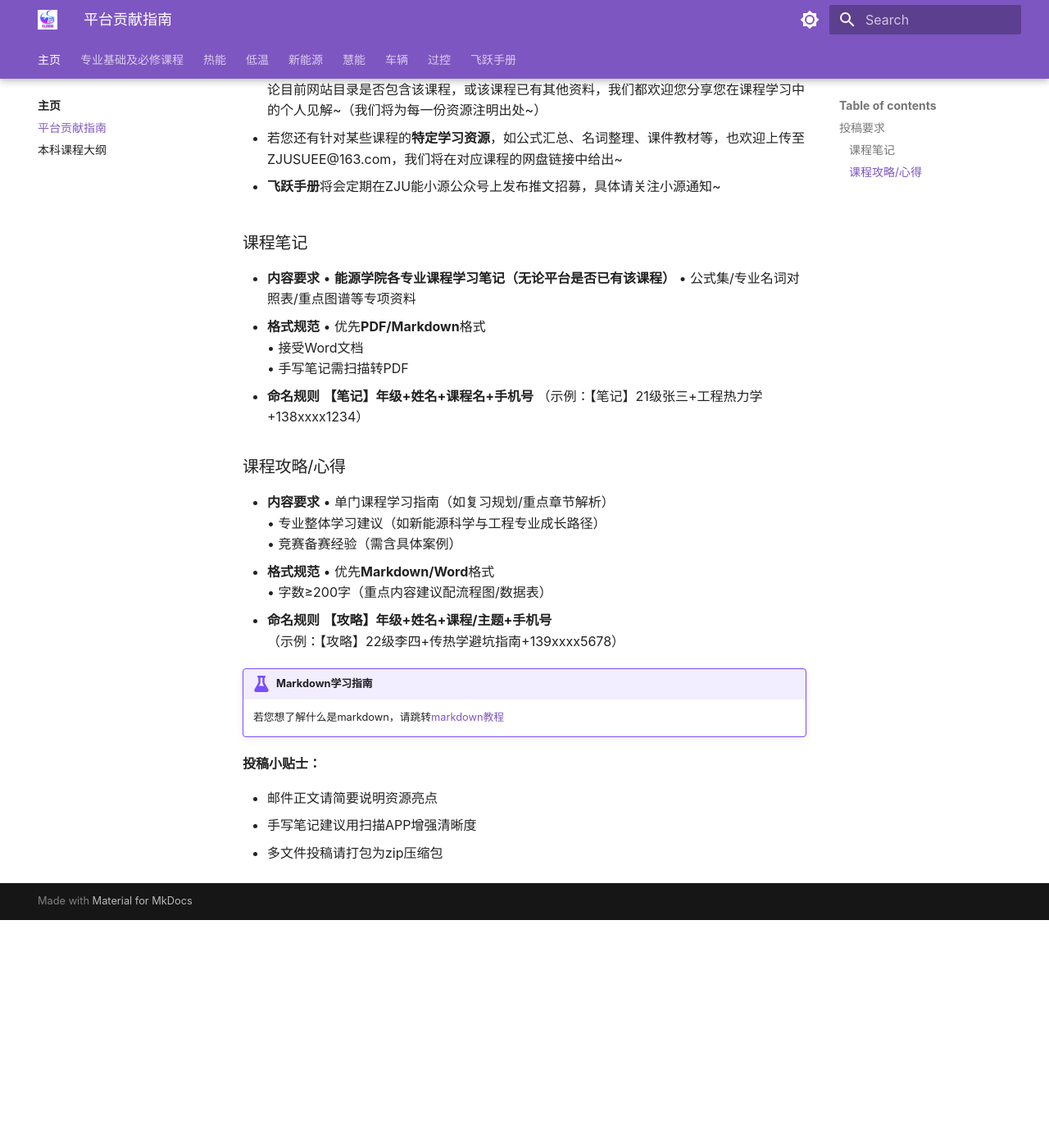
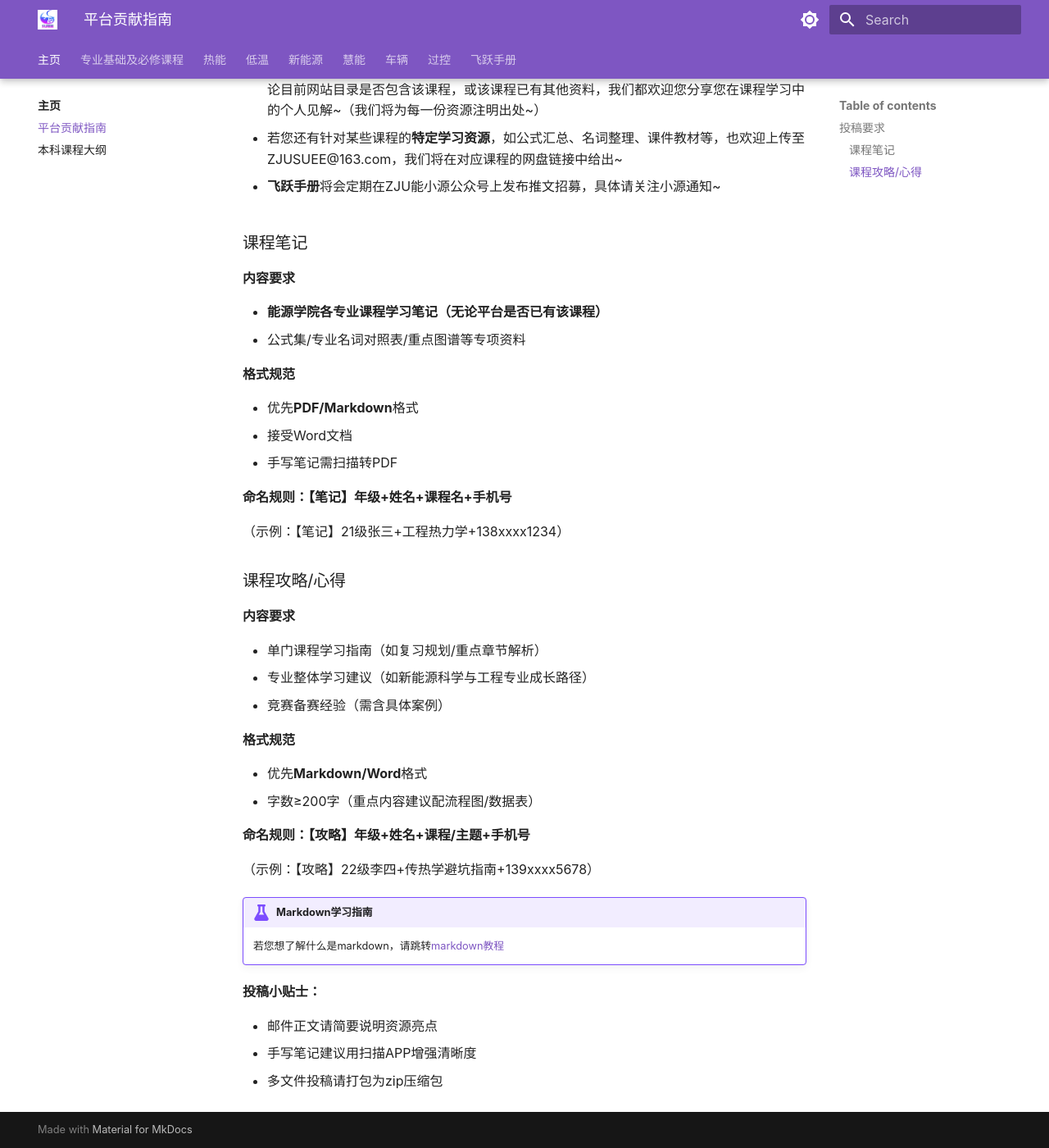
Before and after one commit to ZJUSUEE/ZJUSUEE.github.io, an MkDocs documentation site: the page built from docs/guideline.md, in a window 1280 px wide and 1400 px high, scrolled down 542 px. Shown: the whole window at 82% size. Built offline with MkDocs 1.6.1 and Material for MkDocs 9.7.7, drawn with Linux system fonts in a browser that asks for light colours; before the commit the page ends 1664 px from its top, so only the background shows below that.

Commit message:
更新投稿要求

```diff
--- a/docs/guideline.md
+++ b/docs/guideline.md
@@ -23,29 +23,37 @@
 
 ### 课程笔记
 
-- **内容要求**
-  • **能源学院各专业课程学习笔记（无论平台是否已有该课程）**
-  • 公式集/专业名词对照表/重点图谱等专项资料
-- **格式规范**
-  • 优先**PDF/Markdown**格式
-  • 接受Word文档
-  • 手写笔记需扫描转PDF
-- **命名规则**
-  **【笔记】年级+姓名+课程名+手机号**
-  （示例：【笔记】21级张三+工程热力学+138xxxx1234）
+**内容要求**
+
+- **能源学院各专业课程学习笔记（无论平台是否已有该课程）**
+- 公式集/专业名词对照表/重点图谱等专项资料
+
+**格式规范**
+
+- 优先**PDF/Markdown**格式
+- 接受Word文档
+- 手写笔记需扫描转PDF
+
+**命名规则：【笔记】年级+姓名+课程名+手机号**
+
+（示例：【笔记】21级张三+工程热力学+138xxxx1234）
 
 ### 课程攻略/心得
 
-- **内容要求**
-  • 单门课程学习指南（如复习规划/重点章节解析）
-  • 专业整体学习建议（如新能源科学与工程专业成长路径）
-  • 竞赛备赛经验（需含具体案例）
-- **格式规范**
-  • 优先**Markdown/Word**格式
-  • 字数≥200字（重点内容建议配流程图/数据表）
-- **命名规则**
-  **【攻略】年级+姓名+课程/主题+手机号**
-  （示例：【攻略】22级李四+传热学避坑指南+139xxxx5678）
+**内容要求**
+
+- 单门课程学习指南（如复习规划/重点章节解析）
+- 专业整体学习建议（如新能源科学与工程专业成长路径）
+- 竞赛备赛经验（需含具体案例）
+
+**格式规范**
+
+- 优先**Markdown/Word**格式
+- 字数≥200字（重点内容建议配流程图/数据表）
+
+**命名规则：【攻略】年级+姓名+课程/主题+手机号**
+
+（示例：【攻略】22级李四+传热学避坑指南+139xxxx5678）
 
 !!! example "Markdown学习指南"
 
```
